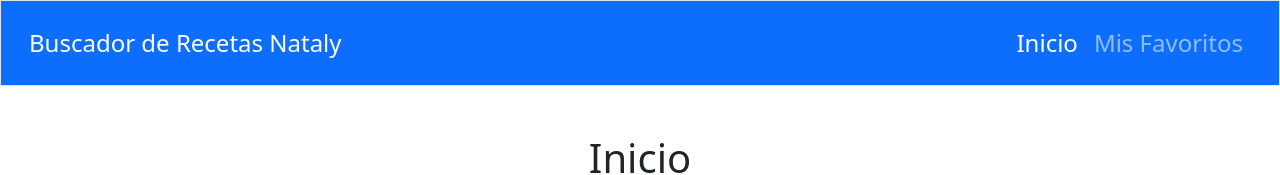
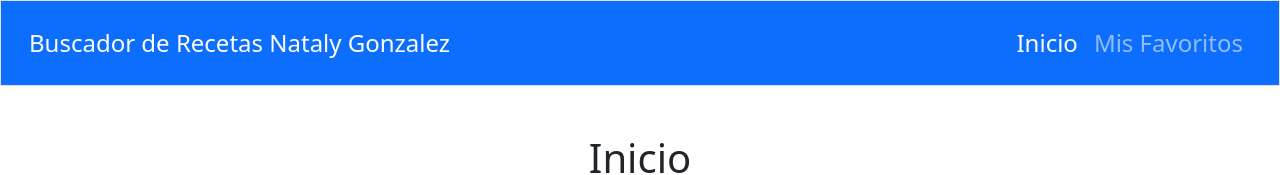
Before and after one commit to 16NatGc/RECETAS-DSM_51, a plain HTML site: page index.html in a window 1280 px wide. Shown: the top 175 px of the page. Drawn offline with Linux system fonts and the light colour scheme; no server answers; files whose address does not match are found by name.

Commit message:
Update index.html

```diff
--- a/index.html
+++ b/index.html
@@ -10,7 +10,7 @@
 <body>
     <nav class="navbar navbar-expand-lg navbar-dark bg-primary border p-3">
         <div class="container-fluid">
-            <a class="navbar-brand fs-4" href="index.html">Buscador de Recetas Nataly</a>
+            <a class="navbar-brand fs-4" href="index.html">Buscador de Recetas Nataly Gonzalez</a>
             <button class="navbar-toggler" type="button" data-bs-toggle="collapse" data-bs-target="#navbarNavDropdown" aria-controls="navbarNavDropdown" aria-expanded="false" aria-label="Toggle navigation">
                 <span class="navbar-toggler-icon"></span>
             </button>
```
